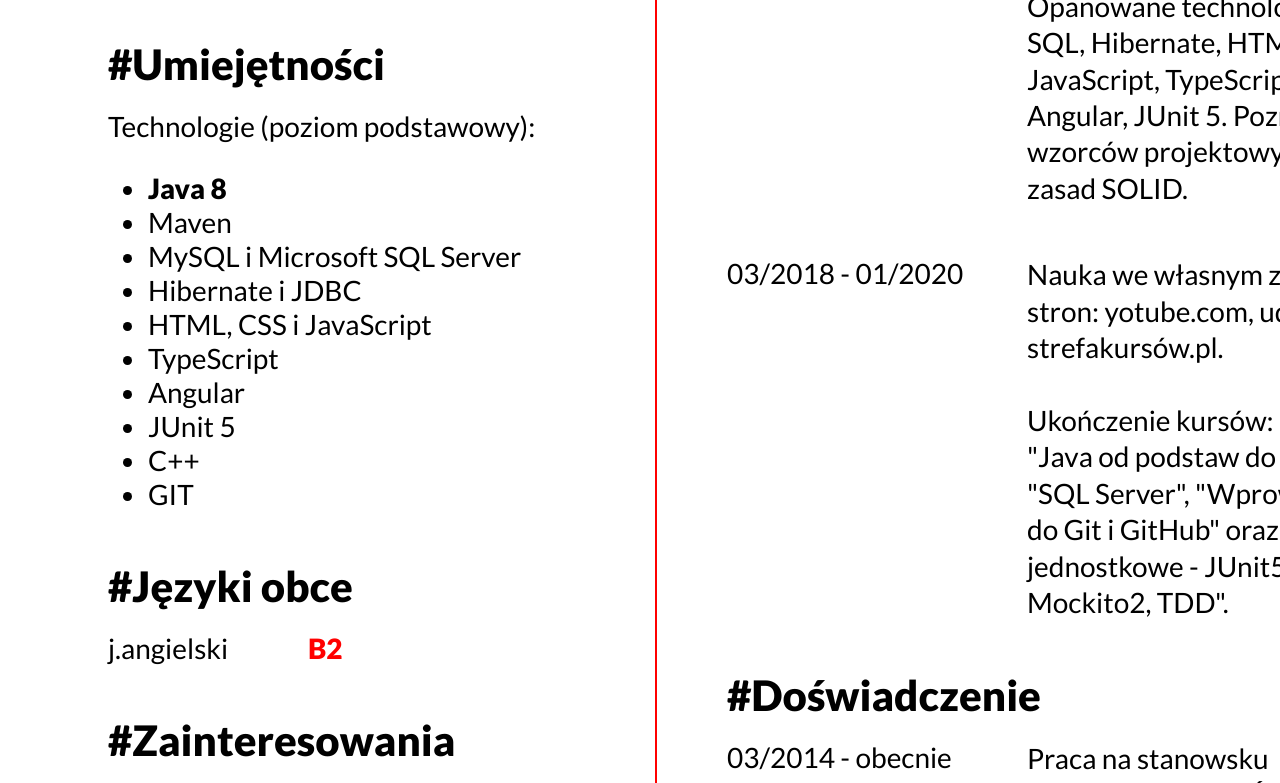
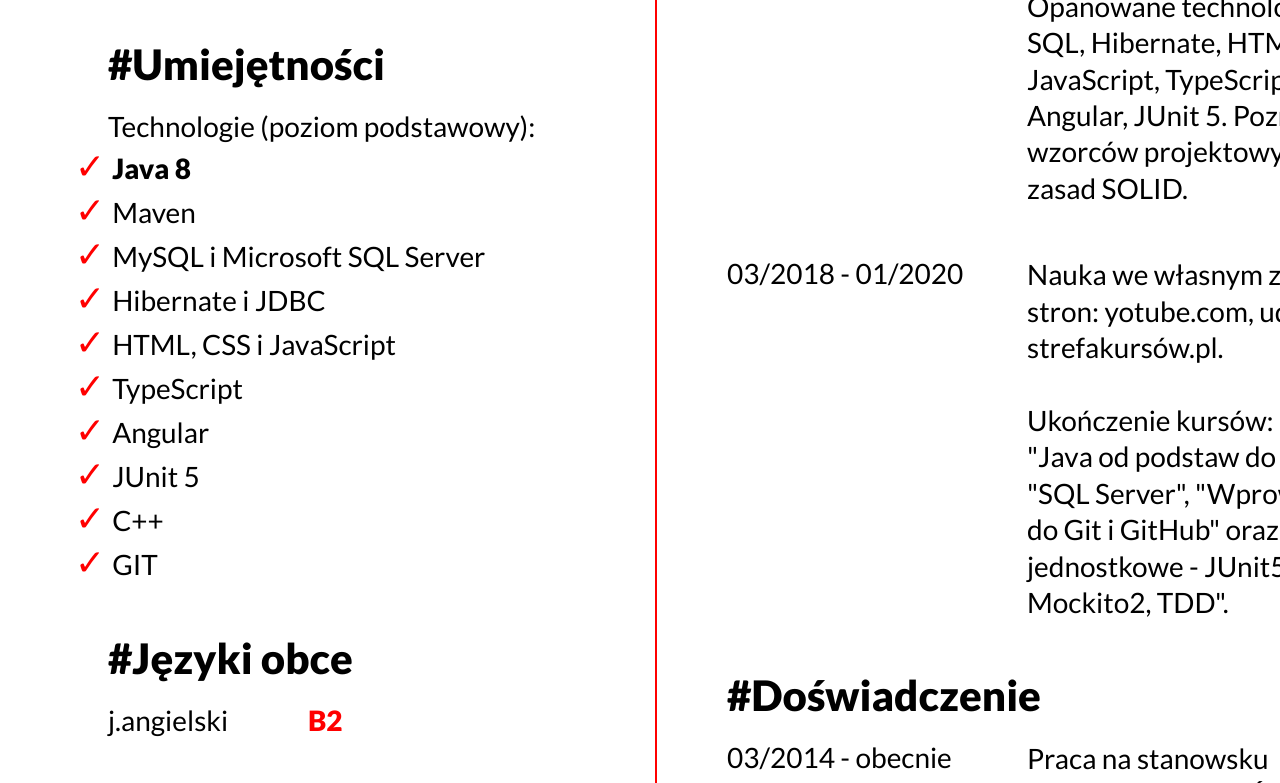
Before and after one commit to JanMiernowski/CV-pl, a plain HTML site: page index.html in a window 1280 px wide. Shown: the part 937-1720 px from the top of the page. Drawn offline with Linux system fonts and the light colour scheme.

Commit message:
version 1.0.2 dodanie tick'ów zamiast listy

```diff
--- a/index.html
+++ b/index.html
@@ -22,7 +22,8 @@
             </div>
             <div id="description">
                 <em>
-                    Bez doświadczenia, lecz pełny motywacji programista Javy, zaczynąjący naukę w 2018 roku dzięki darmowym
+                    Bez doświadczenia, lecz pełny motywacji programista Javy, zaczynąjący naukę w 2018 roku dzięki
+                    darmowym
                     filmom umieszczonm w internecie. W późniejszym czasie zagłębiając wiedzę poprzez
                     płatne, zdalne kursy. Od początku 2020 roku do chwili obecnej uczesnik stacjonarnego
                     szkolenia "Java od podstaw".
@@ -33,7 +34,7 @@
     </header>
     <section id="contenet">
         <section id="leftSide">
-            <div class="info" >
+            <div class="info">
                 <h3 style="margin-top: 0">#Dane</h3>
                 <div class="infoL" style="width: 80px;">
                     <i class="icon-home"></i><br/>
@@ -44,7 +45,7 @@
                     <i class="icon-facebook"></i><br/>
                 </div>
                 <div class="infoR">
-                    Bursztynowa, Lublin<br/>
+                    Bursztynowa 30/11, Lublin<br/>
                     518 486 790<br/>
                     jmiernowski@gmail.com<br/>
                     linkedin.com/in/jan-miernowski<br/>
@@ -56,18 +57,18 @@
             <div class="taskL">
                 <h3>#Umiejętności</h3>
                 Technologie (poziom podstawowy):<br/>
-                <ul>
-                    <li><b>Java 8</b></li>
-                    <li>Maven</li>
-                    <li>MySQL i Microsoft SQL Server</li>
-                    <li>Hibernate i JDBC</li>
-                    <li>HTML, CSS i JavaScript</li>
-                    <li>TypeScript</li>
-                    <li>Angular</li>
-                    <li>JUnit 5</li>
-                    <li>C++</li>
-                    <li>GIT</li>
-                </ul>
+                <div class="skills">
+                    <span class="tick">✓ </span><b>Java 8</b><br/>
+                    <span class="tick">✓ </span> Maven<br/>
+                    <span class="tick">✓ </span>MySQL i Microsoft SQL Server<br/>
+                    <span class="tick">✓ </span>Hibernate i JDBC<br/>
+                    <span class="tick">✓ </span>HTML, CSS i JavaScript<br/>
+                    <span class="tick">✓ </span>TypeScript<br/>
+                    <span class="tick">✓ </span>Angular<br/>
+                    <span class="tick">✓ </span>JUnit 5<br/>
+                    <span class="tick">✓ </span>C++<br/>
+                    <span class="tick">✓ </span>GIT<br/>
+                </div>
                 <!--                Cechy:<br/>-->
                 <!--                <ul>-->
                 <!--                    <li>Komunikatywność</li>-->
--- a/style.css
+++ b/style.css
@@ -64,6 +64,13 @@ main {
     border-right: 1px solid red;
     margin-top: 50px;
 }
+.skills{
+    margin-left: -33px;
+}
+.tick{
+    font-size: 36px;
+    color: red;
+}
 
 
 footer {
@@ -97,7 +104,10 @@ footer {
 }
 ul > li{
     list-style-position: outside;
+    list-style-type: '✓ ';
+    color: red;
 }
+
 
 
 .taskRL{
```
Lines whose indentation alone changed are shown as unchanged.
